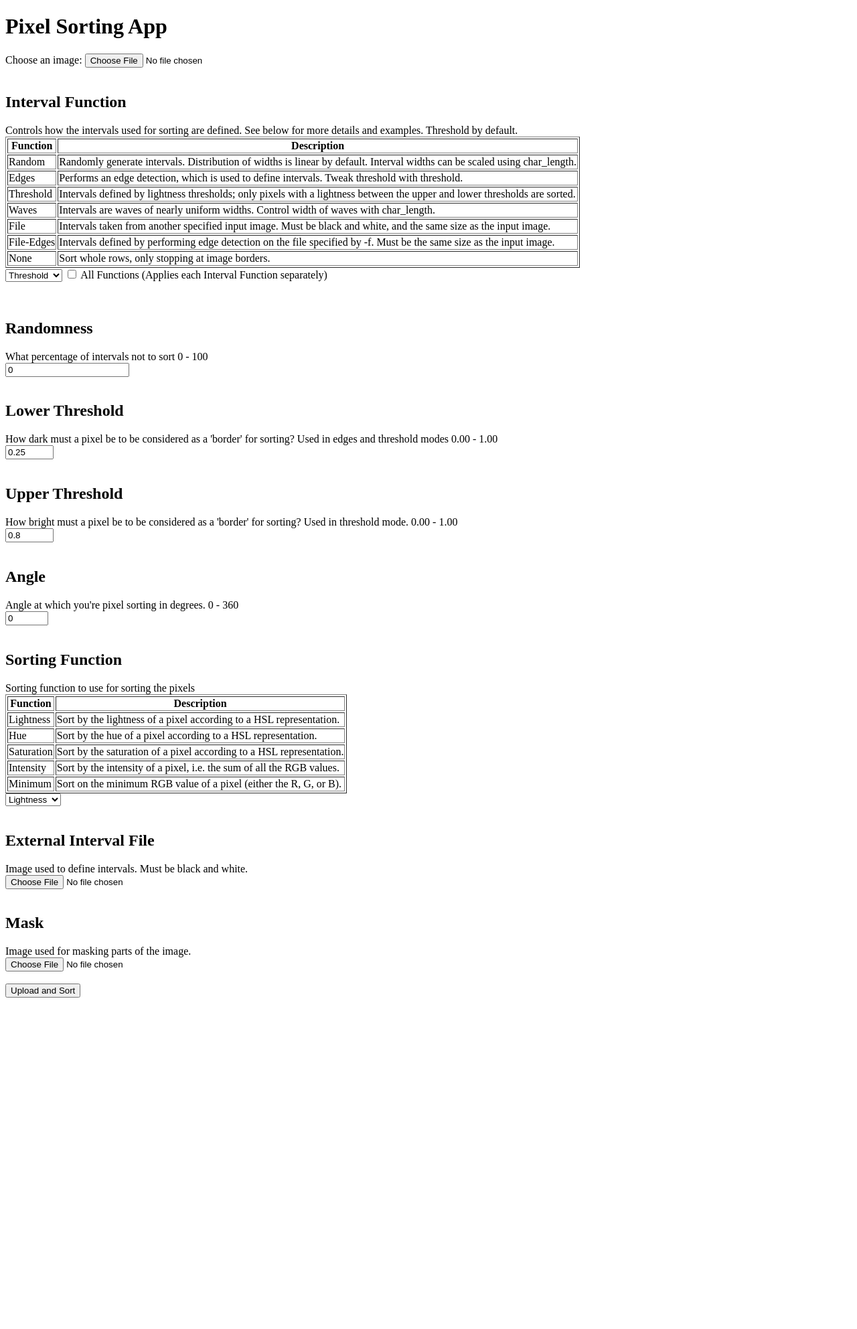
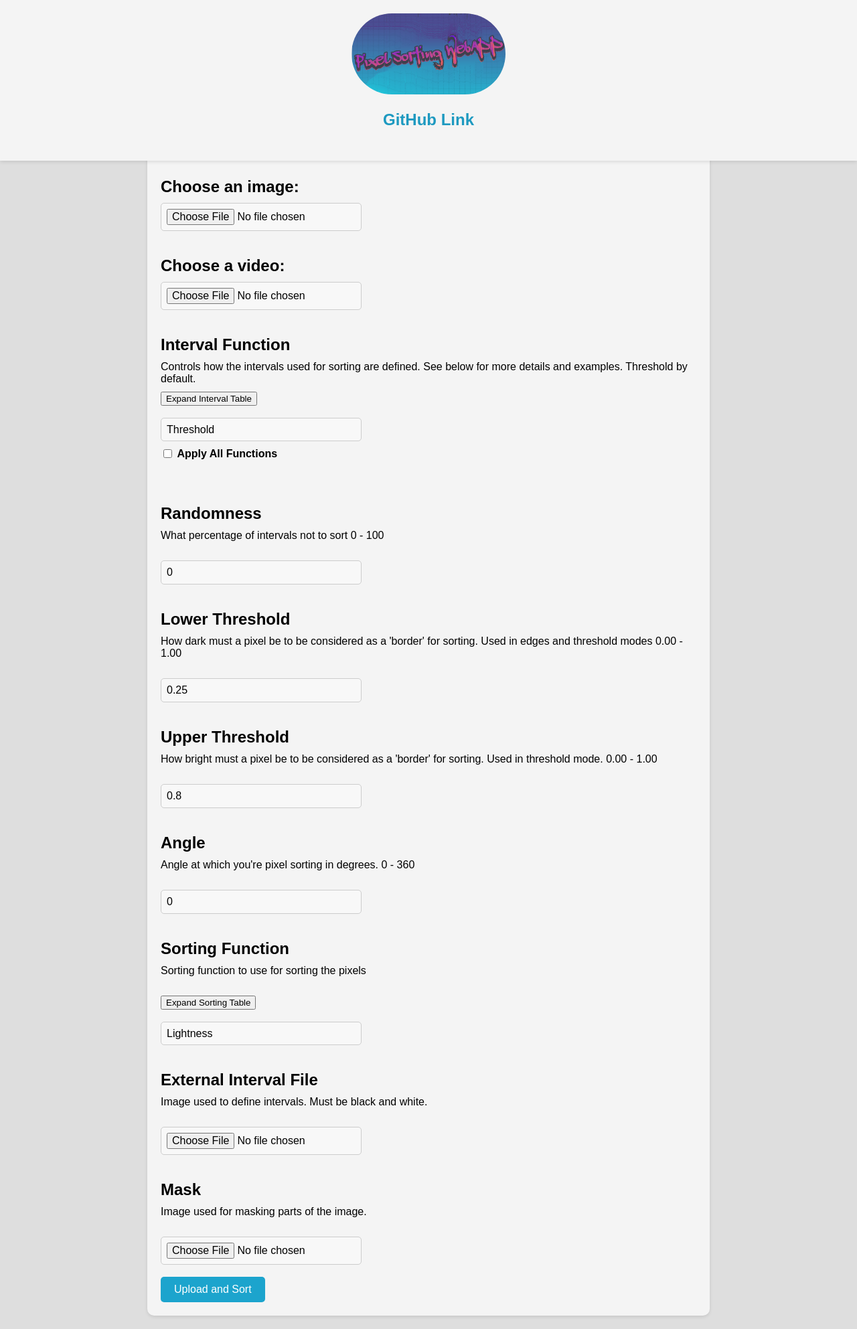
Before and after one commit to Liabell/code-portfolio, a Flask app: page / in a window 1280 px wide. Shown: the whole page at 67% size. Before the commit the page ends 1490 px from the top, so only its background shows below. Run offline with Flask 3, Linux system fonts and the light colour scheme.

Commit message:
Adding video functionality and styling

```diff
--- a/Python Pixel Sorter WebApp/app.py
+++ b/Python Pixel Sorter WebApp/app.py
@@ -1,5 +1,7 @@
+import numpy as np
+from moviepy.editor import VideoFileClip, ImageSequenceClip
+from PIL import Image
 from flask import Flask, request, render_template, send_from_directory
-from PIL import Image
 from pixelsort import pixelsort
 import os
 import time
@@ -16,59 +18,59 @@ def index():
     return render_template('index.html')
 
 @app.route('/upload', methods=['POST'])
-def upload_image():
-    if 'file' not in request.files:
+def upload_media():
+    if 'file' not in request.files and 'video' not in request.files:
         return 'No file part'
-    file = request.files['file']
-    if file.filename == '':
+
+    file = request.files['file'] if 'file' in request.files else None
+    video = request.files['video'] if 'video' in request.files else None
+
+    if file and file.filename == '' and not video:
         return 'No selected file'
+    if video and video.filename == '' and not file:
+        return 'No selected file'
+
+    filename = f"{int(time.time())}_{file.filename if file else video.filename}"
+    filepath = os.path.join(app.config['UPLOAD_FOLDER'], filename)
+
     if file:
-        filename = f"{int(time.time())}_{file.filename}"
-        filepath = os.path.join(app.config['UPLOAD_FOLDER'], filename)
         file.save(filepath)
+    else:
+        video.save(filepath)
 
-        # Get parameters from the form
-        interval_function = request.form.get('interval_function', 'threshold')
-        randomness = float(request.form.get('randomness', 0))
-        lower_threshold = float(request.form.get('lower_threshold', 0.25))
-        upper_threshold = float(request.form.get('upper_threshold', 0.8))
-        angle = int(request.form.get('angle', 0))
-        sorting_function = request.form.get('sorting_function', 'lightness')
-        external_interval_file = request.files['external_interval_file'] if 'external_interval_file' in request.files else None
-        mask = request.files['mask'] if 'mask' in request.files else None
+    # Get parameters from the form
+    interval_function = request.form.get('interval_function', 'threshold')
+    randomness = float(request.form.get('randomness', 0))
+    lower_threshold = float(request.form.get('lower_threshold', 0.25))
+    upper_threshold = float(request.form.get('upper_threshold', 0.8))
+    angle = int(request.form.get('angle', 0))
+    sorting_function = request.form.get('sorting_function', 'lightness')
+    external_interval_file = request.files['external_interval_file'] if 'external_interval_file' in request.files else None
+    mask = request.files['mask'] if 'mask' in request.files else None
 
-        # Apply all functions separately if checkbox is checked and at least one required file is uploaded
-        all_functions = request.form.get('all_functions') == 'on'
-        sorted_files = []
-        if all_functions:
-            functions_to_apply = ['random', 'edges', 'threshold', 'waves', 'none']
-            if external_interval_file:
-                functions_to_apply += ['file']
-            if mask:
-                functions_to_apply += ['file-edges']
+    all_functions = request.form.get('all_functions') == 'on'
 
-            for func in functions_to_apply:
-                sorted_img = apply_function(
-                    filepath,
-                    func,
-                    randomness,
-                    lower_threshold,
-                    upper_threshold,
-                    angle,
-                    sorting_function,
-                    external_interval_file,
-                    mask
-                )
-                sorted_filename = f"sorted_{func}_{filename}"
-                sorted_filepath = os.path.join(app.config['UPLOAD_FOLDER'], sorted_filename)
-                sorted_img.save(sorted_filepath, format='PNG')
-                sorted_files.append(sorted_filename)
+    if file:
+        return process_image(filepath, interval_function, randomness, lower_threshold, upper_threshold, angle, sorting_function, external_interval_file, mask, all_functions)
+    else:
+        return process_video(filepath, interval_function, randomness, lower_threshold, upper_threshold, angle, sorting_function, external_interval_file, mask, all_functions)
 
-            return render_template('result_all_functions.html', original=filename, sorted_files=sorted_files)
-        else:
+def process_image(filepath, interval_function, randomness, lower_threshold, upper_threshold, angle, sorting_function, external_interval_file, mask, all_functions):
+    sorted_files = []
+
+    if all_functions:
+        functions_to_apply = ['random', 'edges', 'threshold', 'waves', 'none']
+        if external_interval_file:
+            functions_to_apply.append('file')
+        if mask:
+            functions_to_apply.append('file-edges')
+
+        function_set_length = len(functions_to_apply)
+        i=1
+        for func in functions_to_apply:
             sorted_img = apply_function(
                 filepath,
-                interval_function,
+                func,
                 randomness,
                 lower_threshold,
                 upper_threshold,
@@ -77,12 +79,61 @@ def upload_image():
                 external_interval_file,
                 mask
             )
-
-            sorted_filename = f"sorted_{interval_function}_{filename}"
+            sorted_filename = f"sorted_{func}_{os.path.basename(filepath)}"
             sorted_filepath = os.path.join(app.config['UPLOAD_FOLDER'], sorted_filename)
             sorted_img.save(sorted_filepath, format='PNG')
+            sorted_files.append(sorted_filename)
+            print(f'Functions applied: {i} of {function_set_length}')
+            i = i + 1
 
-            return render_template('result.html', original=filename, sorted=sorted_filename)
+        return render_template('result_all_functions.html', original=os.path.basename(filepath), sorted_files=sorted_files)
+    else:
+        sorted_img = apply_function(
+            filepath,
+            interval_function,
+            randomness,
+            lower_threshold,
+            upper_threshold,
+            angle,
+            sorting_function,
+            external_interval_file,
+            mask
+        )
+        sorted_filename = f"sorted_{interval_function}_{os.path.basename(filepath)}"
+        sorted_filepath = os.path.join(app.config['UPLOAD_FOLDER'], sorted_filename)
+        sorted_img.save(sorted_filepath, format='PNG')
+
+        return render_template('result.html', original=os.path.basename(filepath), sorted=sorted_filename)
+
+def process_video(filepath, interval_function, randomness, lower_threshold, upper_threshold, angle, sorting_function, external_interval_file, mask, all_functions):
+    clip = VideoFileClip(filepath)
+    frames = [Image.fromarray(frame) for frame in clip.iter_frames()]
+    total_frames = len(frames)
+
+    sorted_frames = []
+    for idx, frame in enumerate(frames):
+        # Display progress
+        print(f"Processing frame {idx + 1} of {total_frames} {int((idx/total_frames)*100)}%")
+
+        sorted_frame = pixelsort(
+            frame,
+            interval_function=interval_function,
+            randomness=randomness,
+            lower_threshold=lower_threshold,
+            upper_threshold=upper_threshold,
+            angle=angle,
+            sorting_function=sorting_function,
+            interval_image=external_interval_file,
+            mask_image=mask
+        )
+        sorted_frames.append(np.array(sorted_frame))
+
+    sorted_clip = ImageSequenceClip(sorted_frames, fps=clip.fps)
+    sorted_filename = f"sorted_{interval_function}_{os.path.basename(filepath)}"
+    sorted_filepath = os.path.join(app.config['UPLOAD_FOLDER'], sorted_filename)
+    sorted_clip.write_videofile(sorted_filepath, codec='libx264')
+
+    return render_template('result_video.html', original=os.path.basename(filepath), sorted=sorted_filename)
 
 def apply_function(filepath, interval_function, randomness, lower_threshold, upper_threshold, angle, sorting_function, external_interval_file, mask):
     img = Image.open(filepath)
@@ -104,4 +155,4 @@ def send_file(filename):
     return send_from_directory(app.config['UPLOAD_FOLDER'], filename)
 
 if __name__ == '__main__':
-    app.run(debug=True)
+    app.run(host='0.0.0.0', port=5000, debug=True)
--- /dev/null
+++ b/Python Pixel Sorter WebApp/static/css/style_index.css
@@ -0,0 +1,154 @@
+body {
+    font-family: Arial, sans-serif;
+    text-align: center;
+    padding-top: 16%; /* Adjust this value based on the height of your header */
+    margin: 0; /* Remove default margin to avoid extra space around the body */
+    background-color: #dedede; /* Set a light background color for the body */
+}
+
+header {
+    position: fixed;
+    top: 0;
+    width: 100%;
+    background-color: #f4f4f4; /* Optional: Set a background color to the header */
+    padding: 20px 0; /* Adjust padding to set header height */
+    box-shadow: 0 2px 5px rgba(0,0,0,0.1); /* Optional: Add a shadow for better visibility */
+    z-index: 1000; /* Ensure the header is above other content */
+    height: 25%; /* Set a fixed height for the header */
+}
+
+header img {
+    width: 100%;
+    max-width: 18%;
+    height: auto;
+    border-radius: 100px;
+}
+
+header a {
+    text-decoration: none;
+    color: #1d99c0;
+}
+
+.card {
+    background-color: #f4f4f4;
+    border-radius: 10px;
+    box-shadow: 0 2px 5px rgba(0,0,0,0.1);
+    padding: 20px;
+    margin: 20px auto;
+    width: 90%;
+    max-width: 800px;
+    text-align: left;
+}
+
+form {
+    display: inline-block;
+    text-align: left;
+    width: 100%;
+}
+
+table {
+    width: 100%;
+    margin: 20px 0;
+    border-collapse: collapse;
+}
+
+table, th, td {
+    border: 1px solid black;
+}
+
+th, td {
+    padding: 8px;
+    text-align: left;
+}
+
+h1 {
+    margin-top: 0;
+}
+
+h2 {
+    margin: 20px 0 10px 0;
+}
+
+input[type="file"],
+input[type="number"],
+/* Custom styling for select dropdown */
+select {
+    padding: 8px;
+    font-size: 16px;
+    border: 1px solid #ccc;
+    border-radius: 5px;
+    background-color: #f8f8f8;
+    width: 100%;
+    max-width: 300px;
+    box-sizing: border-box; /* Include padding and border in width calculation */
+    appearance: none; /* Remove default arrow icon in some browsers */
+    cursor: pointer;
+}
+
+/* Hover effect for select dropdown */
+select:hover {
+    border-color: #999;
+}
+
+/* Focus effect for select dropdown */
+select:focus {
+    outline: none;
+    border-color: #1fbff0;
+    box-shadow: 0 0 5px rgba(0, 128, 0, 0.5);
+}
+
+input[type="submit"] {
+    padding: 10px 20px;
+    background-color: #1ca4cd;
+    color: white;
+    border: none;
+    border-radius: 5px;
+    cursor: pointer;
+    font-size: 16px;
+}
+
+input[type="submit"]:hover {
+    background-color: #1581a2;
+}
+
+label {
+    display: block;
+    margin: 10px 0;
+}
+
+#all_functions,
+label[for="all_functions"] {
+    display: inline-block;
+    vertical-align: middle; /* Align vertically to middle */
+}
+
+@media only screen and (max-width: 1079px) {
+    body {
+      padding-top: 50%;
+    }
+
+    header {
+      height: 25%;
+    }
+
+    header img {
+      width: 100%;
+      max-width: 50%;
+      height: auto;
+      border-radius: 100px;
+    }
+
+    .flex-container {
+      flex-direction: column;
+    }
+
+    .card {
+        width: 100%;
+        max-width: 85%;
+        margin: 20px auto;
+    }
+
+    .card * {
+        text-align: center;
+    }
+  }
--- a/Python Pixel Sorter WebApp/templates/index.html
+++ b/Python Pixel Sorter WebApp/templates/index.html
@@ -4,16 +4,24 @@
     <meta charset="UTF-8">
     <meta name="viewport" content="width=device-width, initial-scale=1.0">
     <title>Pixel Sorting App</title>
+    <link rel="stylesheet" href="{{ url_for('static', filename='css/style_index.css') }}">
 </head>
 <body>
-    <h1>Pixel Sorting App</h1>
+    <header>
+        <img src="{{ url_for('static', filename='images/logo_sorted.png') }}" alt="Logo"><br>
+        <a href="https://github.com/Liabell/code-portfolio/tree/main/Python%20Pixel%20Sorter%20WebApp" target="_blank"><h2>GitHub Link</h2></a>
+    </header>
+    <div class="card">
         <form action="/upload" method="POST" enctype="multipart/form-data">
+            <label for="file"><h2>Choose an image:</h2></label>
+            <input type="file" id="file" name="file" accept="image/*"><br><br>
 
-        <label for="file">Choose an image:</label>
-        <input type="file" id="file" name="file" accept="image/*" required><br><br>
+            <label for="video"><h2>Choose a video:</h2></label>
+            <input type="file" id="video" name="video" accept="video/*"><br><br>
 
             <label><h2>Interval Function</h2>Controls how the intervals used for sorting are defined. See below for more details and examples. Threshold by default.</label>
-        <table border="1">
+            <button id="expandIntervalBtn" type="button">Expand Interval Table</button><br><br>
+            <table id="intervalTable" border="1" style="display: none;">
                 <tr>
                     <th>Function</th>
                     <th>Description</th>
@@ -24,7 +32,7 @@
                 </tr>
                 <tr>
                     <td>Edges</td>
-                <td>Performs an edge detection, which is used to define intervals. Tweak threshold with threshold.</td>
+                    <td>Performs an edge detection, which is used to define intervals. Tweak threshold with Threshold function.</td>
                 </tr>
                 <tr>
                     <td>Threshold</td>
@@ -56,25 +64,26 @@
                 <option value="file">File</option>
                 <option value="file-edges">File Edges</option>
                 <option value="none">None</option>
-        </select>
+            </select><br>
 
             <input type="checkbox" id="all_functions" name="all_functions">
-        <label for="all_functions">All Functions (Applies each Interval Function separately)</label><br><br><br>
+            <label for="all_functions"><strong>Apply All Functions</strong></label><br><br><br>
 
-        <label for="randomness"> <h2>Randomness</h2>What percentage of intervals not to sort 0 - 100</label><br>
+            <label for="randomness"><h2>Randomness</h2>What percentage of intervals not to sort 0 - 100</label><br>
             <input type="number" id="randomness" name="randomness" min="0" step="0.01" value="0"><br><br>
 
-        <label for="lower_threshold"><h2>Lower Threshold</h2>How dark must a pixel be to be considered as a 'border' for sorting? Used in edges and threshold modes 0.00 - 1.00</label><br>
+            <label for="lower_threshold"><h2>Lower Threshold</h2>How dark must a pixel be to be considered as a 'border' for sorting. Used in edges and threshold modes 0.00 - 1.00</label><br>
             <input type="number" id="lower_threshold" name="lower_threshold" min="0" max="1" step="0.01" value="0.25"><br><br>
 
-        <label for="upper_threshold"><h2>Upper Threshold</h2>How bright must a pixel be to be considered as a 'border' for sorting? Used in threshold mode. 0.00 - 1.00 </label><br>
+            <label for="upper_threshold"><h2>Upper Threshold</h2>How bright must a pixel be to be considered as a 'border' for sorting. Used in threshold mode. 0.00 - 1.00 </label><br>
             <input type="number" id="upper_threshold" name="upper_threshold" min="0" max="1" step="0.01" value="0.8"><br><br>
 
             <label for="angle"><h2>Angle</h2>Angle at which you're pixel sorting in degrees. 0 - 360</label><br>
             <input type="number" id="angle" name="angle" min="0" max="360" step="1" value="0"><br><br>
 
             <label for="sorting_function"><h2>Sorting Function</h2>Sorting function to use for sorting the pixels</label><br>
-        <table border="1">
+            <button id="expandSortingBtn" type="button">Expand Sorting Table</button><br><br>
+            <table id="sortingTable" border="1" style="display: none;">
                 <tr>
                     <th>Function</th>
                     <th>Description</th>
@@ -108,7 +117,7 @@
                 <option value="minimum">Minimum</option>
             </select><br><br>
 
-        <label for="external_interval_file"><h2>External Interval File</h2>	Image used to define intervals. Must be black and white.</label><br>
+            <label for="external_interval_file"><h2>External Interval File</h2>Image used to define intervals. Must be black and white.</label><br>
             <input type="file" id="external_interval_file" name="external_interval_file" accept="image/*"><br><br>
 
             <label for="mask"><h2>Mask</h2>Image used for masking parts of the image.</label><br>
@@ -116,5 +125,36 @@
 
             <input type="submit" value="Upload and Sort">
         </form>
+    </div>
+
+    <script>
+        document.addEventListener("DOMContentLoaded", function () {
+            const expandIntervalBtn = document.getElementById("expandIntervalBtn");
+            const intervalTable = document.getElementById("intervalTable");
+            const expandSortingBtn = document.getElementById("expandSortingBtn");
+            const sortingTable = document.getElementById("sortingTable");
+
+            expandIntervalBtn.addEventListener("click", function () {
+                if (intervalTable.style.display === "none") {
+                    intervalTable.style.display = "table";
+                    expandIntervalBtn.textContent = "Collapse";
+                } else {
+                    intervalTable.style.display = "none";
+                    expandIntervalBtn.textContent = "Expand";
+                }
+            });
+
+            expandSortingBtn.addEventListener("click", function () {
+                if (sortingTable.style.display === "none") {
+                    sortingTable.style.display = "table";
+                    expandSortingBtn.textContent = "Collapse";
+                } else {
+                    sortingTable.style.display = "none";
+                    expandSortingBtn.textContent = "Expand";
+                }
+            });
+        });
+    </script>
+
 </body>
 </html>
```
Also changed, not shown: Python Pixel Sorter WebApp/static/css/style_result.css (added, +92 -0 lines), Python Pixel Sorter WebApp/static/css/style_result_all_functions.css (added, +94 -0 lines), Python Pixel Sorter WebApp/static/css/style_video.css (added, +98 -0 lines), Python Pixel Sorter WebApp/templates/result.html (+19 -7 lines), Python Pixel Sorter WebApp/templates/result_all_functions.html (+14 -4 lines), Python Pixel Sorter WebApp/templates/result_video.html (added, +31 -0 lines), Python Pixel Sorter WebApp/README.md (added), Python Pixel Sorter WebApp/skinamarink_mask_sort.jpg (added), Python Pixel Sorter WebApp/static/images/logo_sorted.png (added), 1 other file. Lines whose indentation alone changed are shown as unchanged.
